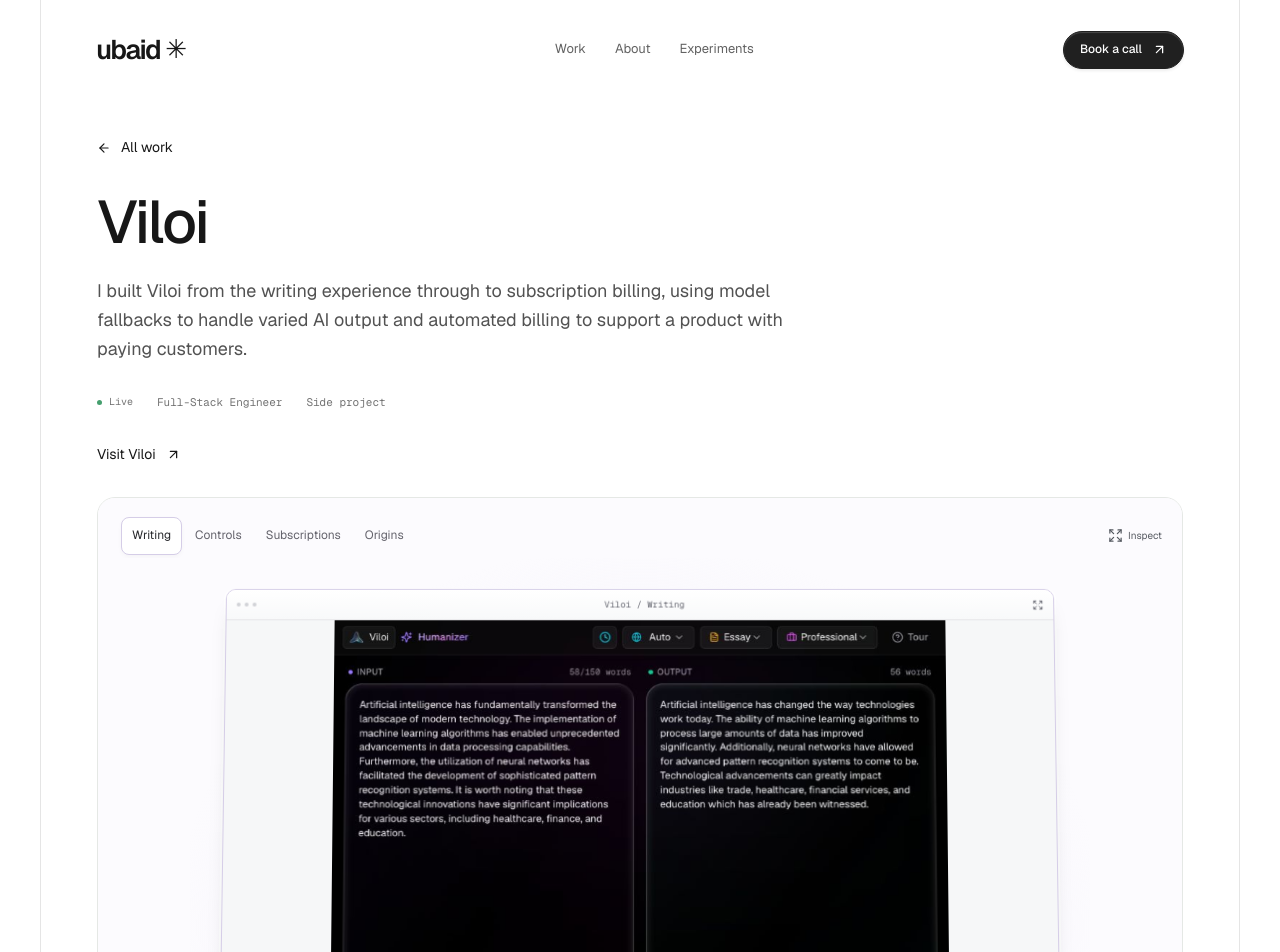
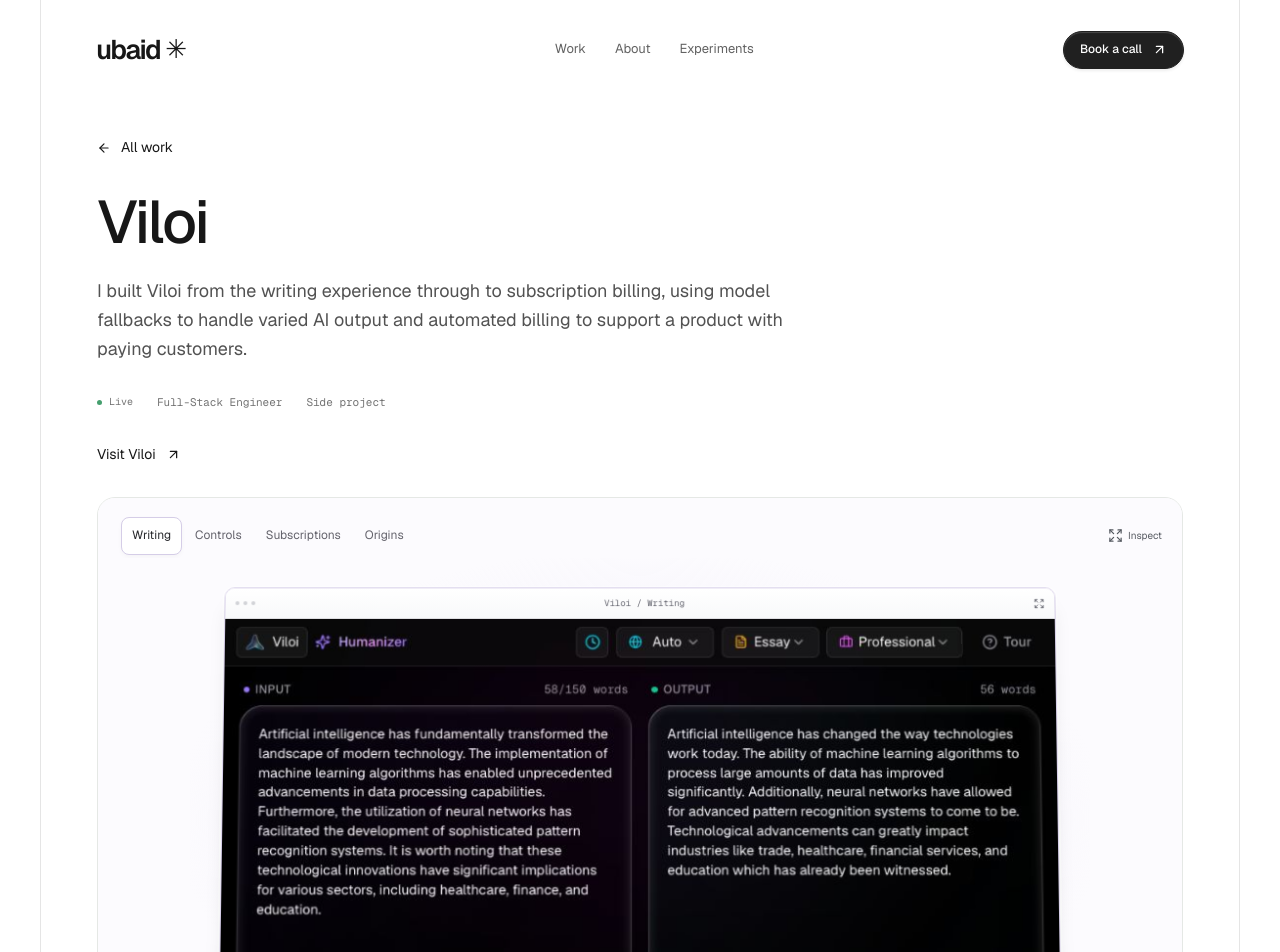
Before and after one commit to itsubaidullahomer/itsubaidullahomer, a Next.js app: page /work/ai-humanizer in a window 1280 px wide. Shown: the top 952 px of the page. Built offline with nearby package versions, Linux system fonts and the light colour scheme.

Commit message:
fix: tighten Viloi editor preview crops

```diff
--- a/app/product-showcase.css
+++ b/app/product-showcase.css
@@ -213,7 +213,13 @@
   max-height: 100%;
   object-fit: contain;
 }
-.product-screen-image[data-focus="top"] img {
+.product-screen-image[data-focus="editor"] {
+  /* Keep the toolbar and both sample paragraphs; omit the empty lower editor. */
+  aspect-ratio: 2.4;
+  overflow: hidden;
+  background: #08080a;
+}
+.product-screen-image[data-focus="editor"] img {
   object-fit: cover;
   object-position: top;
 }
--- a/content/product-showcases.ts
+++ b/content/product-showcases.ts
@@ -9,7 +9,7 @@ export type ProductView = {
   decision: string;
   sourceLabel: string;
   sourceNote: string;
-  focus?: "top";
+  focus?: "editor";
 };
 
 export type ProductShowcaseContent = {
@@ -121,6 +121,7 @@ export const productShowcases: Record<string, ProductShowcaseContent> = {
         sourceLabel: "Live editor · demo text",
         sourceNote:
           "Captured from the signed-in Viloi editor in October 2026. The built-in sample was processed once to show a real input and output; this is one example result, not a performance benchmark.",
+        focus: "editor",
       },
       {
         id: "controls",
@@ -135,7 +136,7 @@ export const productShowcases: Record<string, ProductShowcaseContent> = {
         sourceLabel: "Live editor · tone controls",
         sourceNote:
           "The live editor’s tone selector, captured with the same built-in sample and completed result. The card focuses on the controls; this viewer shows the full interface.",
-        focus: "top",
+        focus: "editor",
       },
       {
         id: "subscriptions",
```
Also changed, not shown: 2 other files (tests, documents, lock files or other folders).
